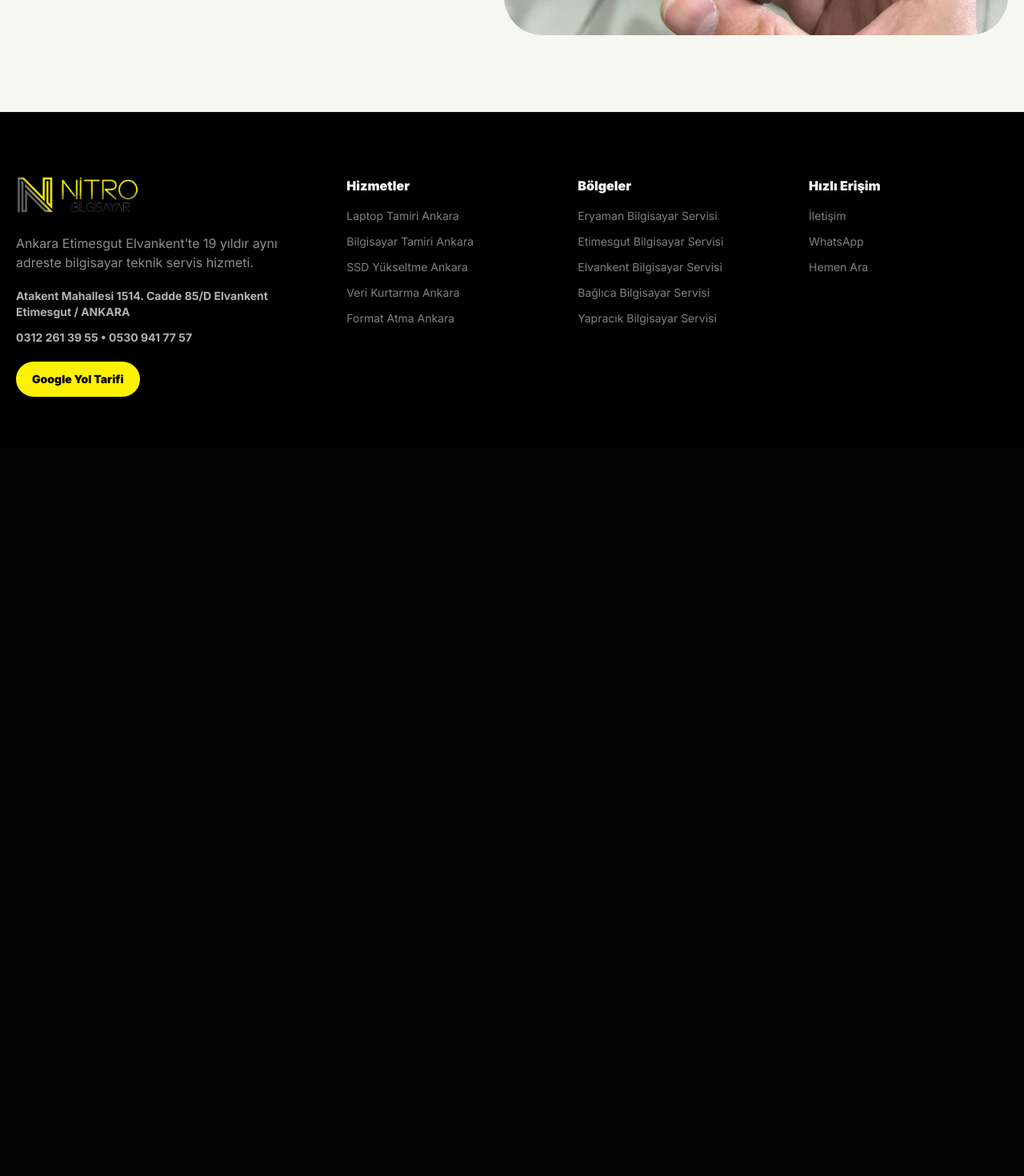
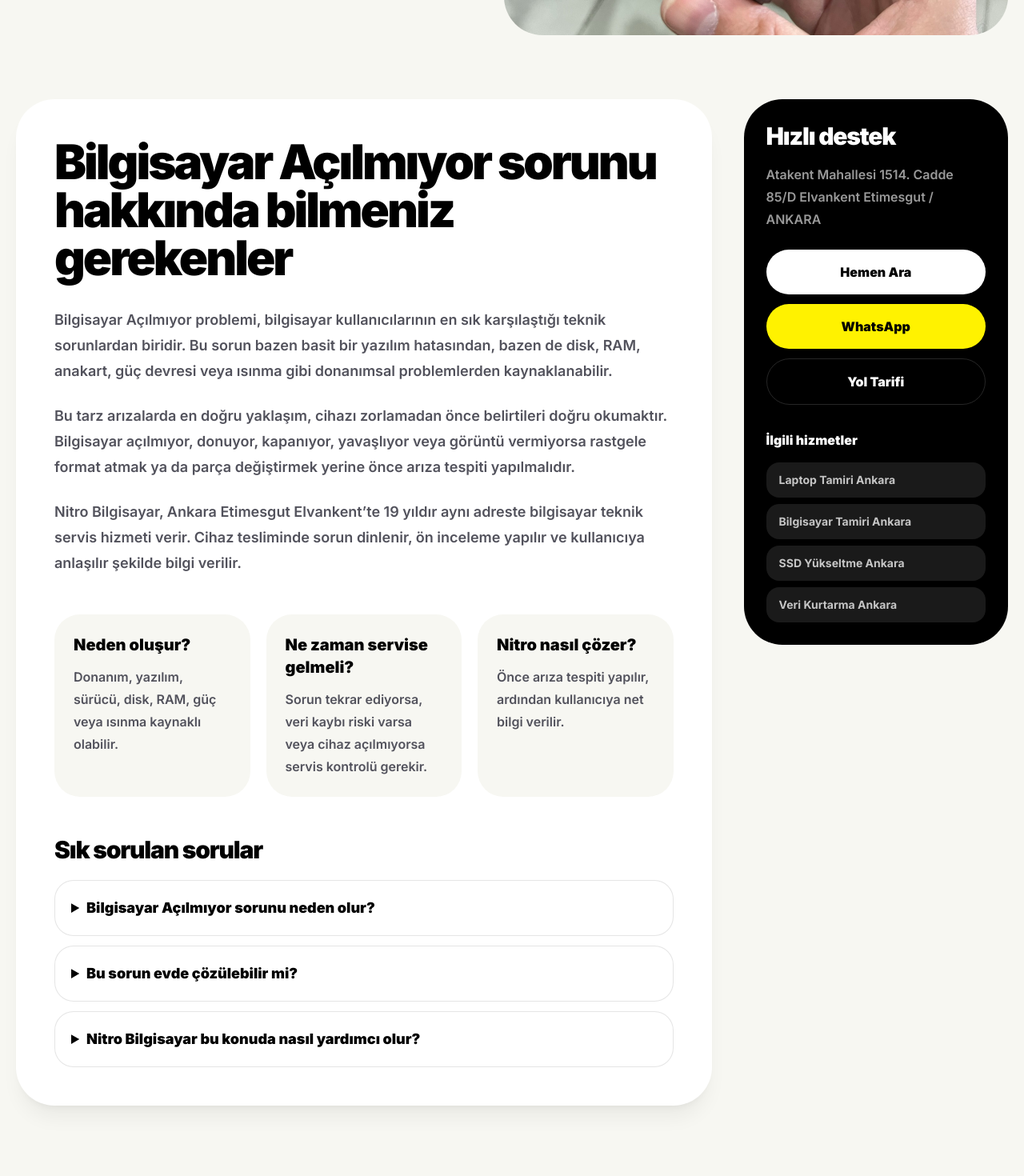
Before and after one commit to sadiksahinn/nitrobilgisayar, a Next.js app: page /sorunlar/bilgisayar-acilmiyor in a window 1280 px wide. Shown: the part 660-2130 px from the top of the page at 80% size. Before the commit the page ends 1220 px from the top, so only its background shows below. Built offline with nearby package versions, Linux system fonts and the light colour scheme.

Commit message:
Update page.tsx

```diff
--- a/app/sorunlar/[slug]/page.tsx
+++ b/app/sorunlar/[slug]/page.tsx
@@ -1,6 +1,7 @@
 import Image from "next/image";
+import Link from "next/link";
 import { notFound } from "next/navigation";
-import { problems, site } from "@/lib/data";
+import { problems, services, site } from "@/lib/data";
 
 type PageProps = {
   params: Promise<{
@@ -21,7 +22,7 @@
   if (!x) return {};
 
   return {
-    title: x.title,
+    title: `${x.title} | Ankara Bilgisayar Servisi`,
     description: x.description,
     alternates: {
       canonical: `/sorunlar/${x.slug}`,
@@ -35,9 +36,50 @@
 
   if (!x) notFound();
 
+  const faq = x.faq ?? [
+    {
+      q: `${x.title} sorunu neden olur?`,
+      a: `${x.title} sorunu donanım, yazılım, sürücü, disk, RAM, güç veya ısınma kaynaklı olabilir. Net tespit için cihazın teknik servis ortamında kontrol edilmesi gerekir.`,
+    },
+    {
+      q: `Bu sorun evde çözülebilir mi?`,
+      a: `Basit kablo, adaptör, priz veya yeniden başlatma kontrolleri yapılabilir. Sorun devam ediyorsa gereksiz müdahale veri kaybı veya ek arıza riski oluşturabilir.`,
+    },
+    {
+      q: `Nitro Bilgisayar bu konuda nasıl yardımcı olur?`,
+      a: `Nitro Bilgisayar, Ankara Etimesgut Elvankent’te 19 yıldır aynı adreste arıza tespiti, teknik servis ve onarım hizmeti verir.`,
+    },
+  ];
+
+  const content = x.content ?? [
+    `${x.title} problemi, bilgisayar kullanıcılarının en sık karşılaştığı teknik sorunlardan biridir. Bu sorun bazen basit bir yazılım hatasından, bazen de disk, RAM, anakart, güç devresi veya ısınma gibi donanımsal problemlerden kaynaklanabilir.`,
+    `Bu tarz arızalarda en doğru yaklaşım, cihazı zorlamadan önce belirtileri doğru okumaktır. Bilgisayar açılmıyor, donuyor, kapanıyor, yavaşlıyor veya görüntü vermiyorsa rastgele format atmak ya da parça değiştirmek yerine önce arıza tespiti yapılmalıdır.`,
+    `Nitro Bilgisayar, Ankara Etimesgut Elvankent’te 19 yıldır aynı adreste bilgisayar teknik servis hizmeti verir. Cihaz tesliminde sorun dinlenir, ön inceleme yapılır ve kullanıcıya anlaşılır şekilde bilgi verilir.`,
+  ];
+
+  const faqSchema = {
+    "@context": "https://schema.org",
+    "@type": "FAQPage",
+    mainEntity: faq.map((item) => ({
+      "@type": "Question",
+      name: item.q,
+      acceptedAnswer: {
+        "@type": "Answer",
+        text: item.a,
+      },
+    })),
+  };
+
   return (
     <main className="bg-[#f7f7f2] px-5 pb-24 pt-36 text-black">
-      <div className="mx-auto grid max-w-7xl items-center gap-10 lg:grid-cols-[.95fr_1.05fr]">
+      <script
+        type="application/ld+json"
+        dangerouslySetInnerHTML={{
+          __html: JSON.stringify(faqSchema),
+        }}
+      />
+
+      <section className="mx-auto grid max-w-7xl items-center gap-10 lg:grid-cols-[.95fr_1.05fr]">
         <div>
           <p className="mb-4 text-sm font-black uppercase tracking-[.28em] text-zinc-500">
             Soruna göre servis
@@ -85,7 +127,115 @@
             className="h-[560px] w-full object-cover"
           />
         </div>
-      </div>
+      </section>
+
+      <section className="mx-auto mt-20 grid max-w-7xl gap-10 lg:grid-cols-[1fr_.38fr]">
+        <article className="rounded-[3rem] bg-white p-7 shadow-xl shadow-black/5 md:p-12">
+          <h2 className="text-4xl font-black tracking-[-0.05em] md:text-6xl">
+            {x.title} sorunu hakkında bilmeniz gerekenler
+          </h2>
+
+          <div className="mt-8 space-y-6 text-lg font-semibold leading-8 text-zinc-600">
+            {content.map((paragraph, index) => (
+              <p key={index}>{paragraph}</p>
+            ))}
+          </div>
+
+          <div className="mt-12 grid gap-5 md:grid-cols-3">
+            <div className="rounded-[2rem] bg-[#f7f7f2] p-6">
+              <h3 className="text-xl font-black">Neden oluşur?</h3>
+              <p className="mt-3 font-semibold leading-7 text-zinc-600">
+                Donanım, yazılım, sürücü, disk, RAM, güç veya ısınma kaynaklı olabilir.
+              </p>
+            </div>
+
+            <div className="rounded-[2rem] bg-[#f7f7f2] p-6">
+              <h3 className="text-xl font-black">Ne zaman servise gelmeli?</h3>
+              <p className="mt-3 font-semibold leading-7 text-zinc-600">
+                Sorun tekrar ediyorsa, veri kaybı riski varsa veya cihaz açılmıyorsa servis kontrolü gerekir.
+              </p>
+            </div>
+
+            <div className="rounded-[2rem] bg-[#f7f7f2] p-6">
+              <h3 className="text-xl font-black">Nitro nasıl çözer?</h3>
+              <p className="mt-3 font-semibold leading-7 text-zinc-600">
+                Önce arıza tespiti yapılır, ardından kullanıcıya net bilgi verilir.
+              </p>
+            </div>
+          </div>
+
+          <div className="mt-12">
+            <h2 className="text-3xl font-black tracking-[-0.04em]">
+              Sık sorulan sorular
+            </h2>
+
+            <div className="mt-5 space-y-3">
+              {faq.map((item, index) => (
+                <details
+                  key={index}
+                  className="rounded-[1.5rem] border border-black/10 bg-white p-5"
+                >
+                  <summary className="cursor-pointer text-lg font-black">
+                    {item.q}
+                  </summary>
+                  <p className="mt-4 font-semibold leading-7 text-zinc-600">
+                    {item.a}
+                  </p>
+                </details>
+              ))}
+            </div>
+          </div>
+        </article>
+
+        <aside className="h-fit rounded-[3rem] bg-black p-7 text-white lg:sticky lg:top-28">
+          <h3 className="text-3xl font-black tracking-[-0.04em]">
+            Hızlı destek
+          </h3>
+
+          <p className="mt-4 font-semibold leading-7 text-white/60">
+            {site.address}
+          </p>
+
+          <div className="mt-6 flex flex-col gap-3">
+            <a
+              href="tel:+903122613955"
+              className="rounded-full bg-white px-6 py-4 text-center font-black text-black"
+            >
+              Hemen Ara
+            </a>
+
+            <a
+              href={`https://wa.me/${site.whatsapp}`}
+              className="rounded-full bg-[#fff200] px-6 py-4 text-center font-black text-black"
+            >
+              WhatsApp
+            </a>
+
+            <a
+              href={site.maps}
+              target="_blank"
+              className="rounded-full border border-white/15 px-6 py-4 text-center font-black text-white"
+            >
+              Yol Tarifi
+            </a>
+          </div>
+
+          <div className="mt-8">
+            <h4 className="mb-4 font-black">İlgili hizmetler</h4>
+            <div className="space-y-2">
+              {services.slice(0, 4).map((service) => (
+                <Link
+                  key={service.slug}
+                  href={`/hizmetler/${service.slug}`}
+                  className="block rounded-2xl bg-white/10 px-4 py-3 text-sm font-bold text-white/75 transition hover:bg-white hover:text-black"
+                >
+                  {service.title}
+                </Link>
+              ))}
+            </div>
+          </div>
+        </aside>
+      </section>
     </main>
   );
 }
```
